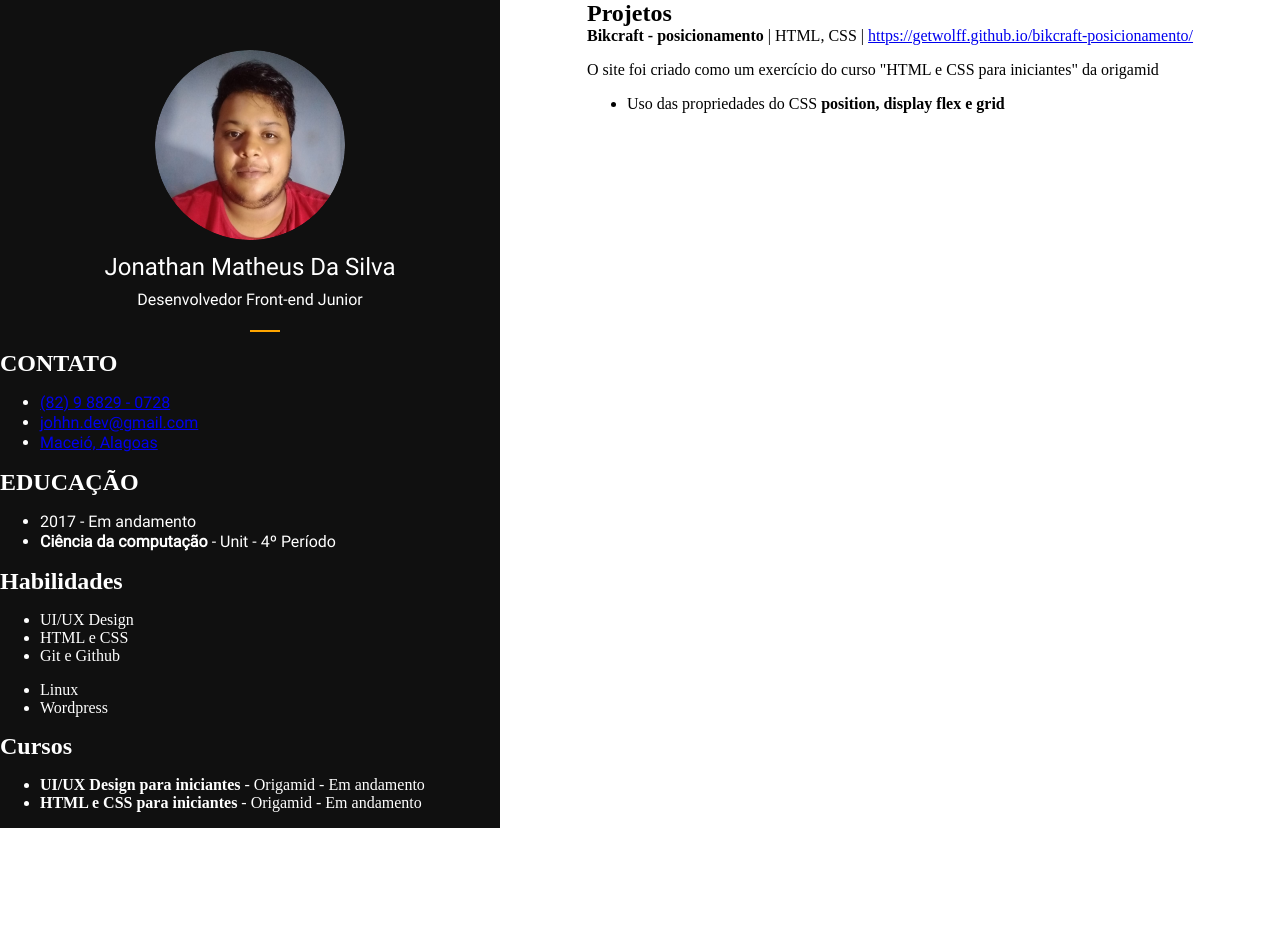
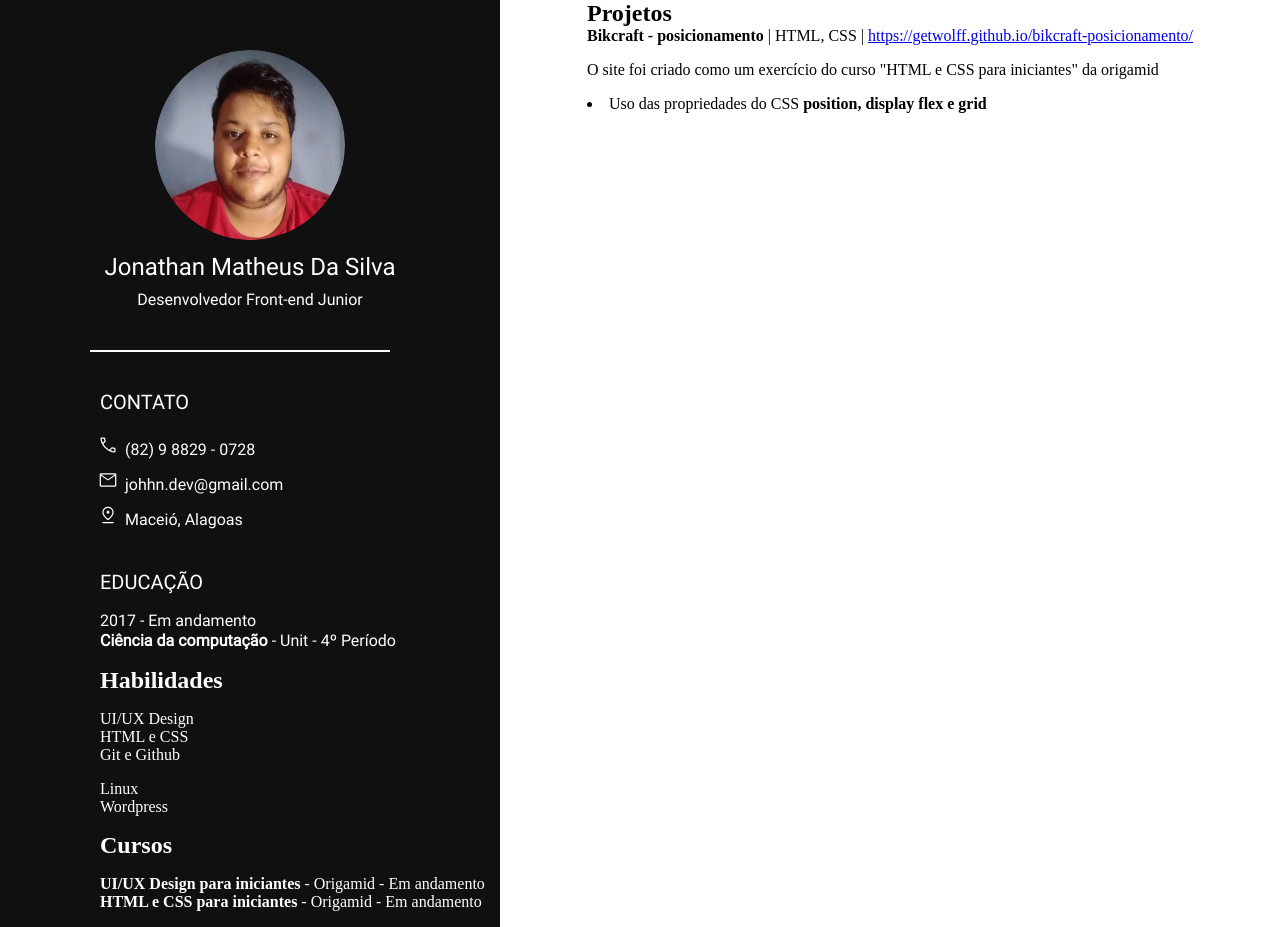
Before and after one commit to jonathan-matheus/curriculo, a plain HTML site: page index.html in a window 1280 px wide. Before the commit the page ends 828 px from the top, so only its background shows below. Drawn offline with Linux system fonts and the light colour scheme.

Commit message:
Novos estilos para contato e educação

```diff
--- a/style.css
+++ b/style.css
@@ -1,5 +1,4 @@
 /* Fontes */
-/* TODO criar um flash card para a propriedade 'font-face */
 @font-face {
     font-family: "Roboto";
     src: url("./fonts/Roboto-Regular.ttf");
@@ -13,9 +12,39 @@ body {
     justify-items: center;
 }
 
+ul {
+    list-style-position: inside;
+    padding: 0px;
+}
+
 h1,
 h2 {
     margin: 0px;
+}
+
+/* Estilisando texto */
+.titulo-0 {
+    font-family: 'Roboto';
+    font-style: normal;
+    font-weight: 400;
+    font-size: 24px;
+    line-height: 30px;
+}
+
+.titulo-1 {
+    font-family: 'Roboto';
+    font-style: normal;
+    font-weight: 400;
+    font-size: 20px;
+    line-height: 25px;
+}
+
+.titulo-2 {
+    font-family: 'Roboto';
+    font-style: normal;
+    font-weight: 400;
+    font-size: 16px;
+    line-height: 20px;
 }
 
 /* Conteudo esquerdo geral */
@@ -31,22 +60,13 @@ h2 {
     text-align: center;
 }
 
-/* Estilisando texto */
-.titulo-0 {
-    font-family: 'Roboto';
-    font-style: normal;
-    /* TODO criar um card no anki para a propriedade font-weight */
-    font-weight: 400;
-    font-size: 24px;
-    line-height: 30px;
+div#conteudo-esquerdo a {
+    text-decoration: none;
+    color: #fff;
 }
 
-.titulo-2 {
-    font-family: 'Roboto';
-    font-style: normal;
-    font-weight: 400;
-    font-size: 16px;
-    line-height: 20px;
+div#conteudo-esquerdo ul {
+    list-style: none;
 }
 
 /* bloco perfil */
@@ -68,11 +88,13 @@ img {
 }
 
 #divisor {
-    width: 30px;
+    width: 300px;
     height: 2px;
-    background: orange;
+    background: #fff;
     position: absolute;
     margin: 20px 0px;
+    top: 20px;
+    left: 90px;
 }
 
 /* bloco contato */
@@ -82,6 +104,34 @@ address {
     margin: 0px;
 }
 
-#contato {
+#conteudo-geral-esquerdo {
+    margin-top: 80px;
+    margin-left: 100px;
+}
+
+#contato ul {
+    margin-left: 25px;
+    margin-top: 20px;
+}
+
+#contato ul li {
+    margin-bottom: 10px;
+}
+
+li#telefone-svg {
+    list-style: url(./design/imagens/telefone.svg);
+}
+
+li#email-svg {
+    list-style: url(./design/imagens/e-mail.svg);
+}
+
+li#map-svg {
+    list-style: url(./design/imagens/pin.svg);
+}
+
+/* bloco educação */
+
+div#educacao {
     margin-top: 40px;
 }
```
